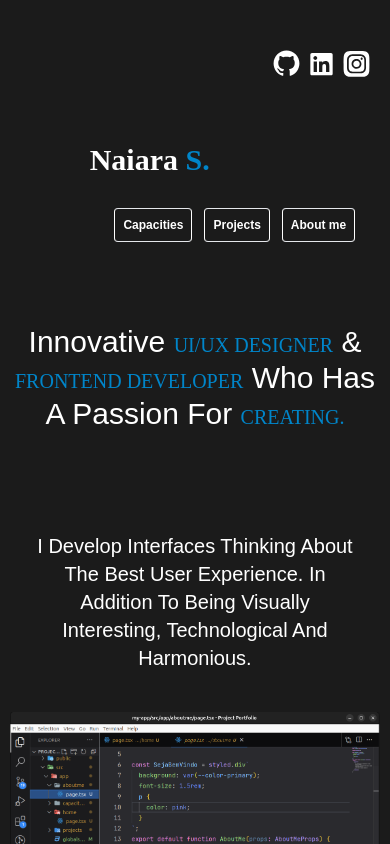
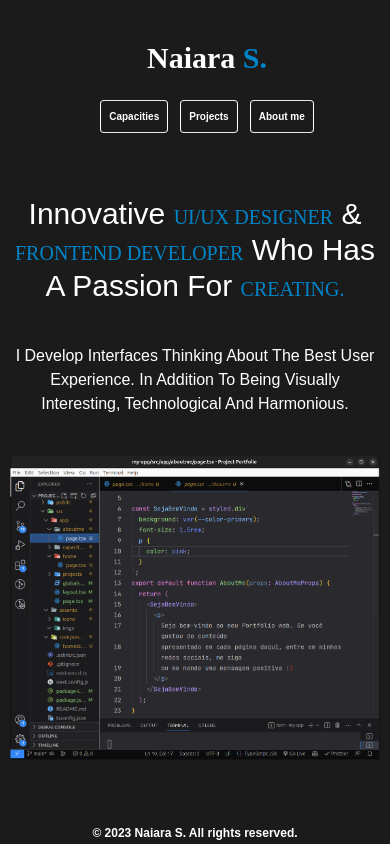
Before and after one commit to SraReaper/portfolioNaiaraS, a Next.js app: page / in a window 390 px wide. Shown: the top 844 px of the page. Built offline with nearby package versions, Linux system fonts and the light colour scheme.

Commit message:
feat: Change in responsive

```diff
--- a/src/components/Home.tsx
+++ b/src/components/Home.tsx
@@ -9,34 +9,34 @@ interface HomeProps {}
 export default function Home(props: HomeProps) {
   return (
     <header>
-      <main className="flex lg:grid lg:grid-cols-[repeat(3,1fr)] max-[552px]:grid-rows-2 max-[552px]:grid gap-[30px] pb-[20px] md:gap-0  md:justify-between flex-wrap">
+      <main className="grid grid-cols gap-6 md:grid-cols-[repeat(3, 1fr)] max-[552px]:grid-rows-2 max-[552px]:grid pb-[60px] md:pb-[0px] sm:gap-6 justify-center md:justify-normal md:gap-0">
         <Link
           href="/"
-          className="col-start-2 row-start-1 md:col-start-1 md:row-start-1 md:row-end-2 font-serif font-bold lg:text-4xl text-3xl text-secondary "
+          className=" text-center md:text-start col-start-2 row-start-0 md:col-end-1 md:row-start-1 font-serif font-bold sm:text-4xl text-3xl text-secondary "
         >
           Naiara{' '}
-          <span className="font-serif font-bold lg:text-4xl text-3xl text-primary ">
+          <span className="font-serif font-bold sm:text-4xl text-3xl text-primary ">
             S.
           </span>
         </Link>
-        <div className="flex col-start-2 lg:row-start-1 row-start-2 content-center gap-3 xl:gap-5 p-0 mx-auto">
+        <div className="flex col-start-2 md:row-start-1 row-start-2 pt-[0px] content-center gap-3 xl:gap-5 sm:p-0 md:mx-0 lg:pl-[60px] xl:pl-0 xl:mx-auto">
           <Link href="capacities">
-            <button className=" p-2 cursor-pointer lg:text-base xl:text-lg text-xs text-secondary font-bold font-sans bg-transparent border border-solid border-x-secondary rounded hover:bg-bg2 ">
+            <button className=" p-2 cursor-pointer sm:text-[12px] md:text-[14px] xl:text-base  text-[10px] text-secondary font-bold font-sans bg-transparent border border-solid border-x-secondary rounded hover:bg-bg2 ">
               Capacities
             </button>
           </Link>
           <Link href="projects">
-            <button className=" p-2 cursor-pointer lg:text-base xl:text-lg text-xs text-secondary font-bold font-sans bg-transparent border border-solid border-x-secondary rounded hover:bg-bg2 ">
+            <button className=" p-2 cursor-pointer xl:text-base md:text-[14px] sm:text-[12px] text-[10px] text-secondary font-bold font-sans bg-transparent border border-solid border-x-secondary rounded hover:bg-bg2 ">
               Projects
             </button>
           </Link>
           <Link href="aboutme">
-            <button className=" p-2 cursor-pointer lg:text-base xl:text-lg text-xs text-secondary font-bold font-sans bg-transparent border border-solid border-x-secondary rounded hover:bg-bg2 ">
+            <button className=" p-2 cursor-pointer md:text-[14px] xl:text-base sm:text-[12px] text-[10px] text-secondary font-bold font-sans bg-transparent border border-solid border-x-secondary rounded hover:bg-bg2 ">
               About me
             </button>
           </Link>
         </div>
-        <ul className="lg:ml-auto row-end-1 col-start-2 md:row-start-1 relative flex ml-auto md:col-start-3 w-max md:w-auto md:flex-col xl:p-4 p-2 xl:pb-12 pb-8 bg-transparent md:border md:border-solid border-x-secondary md:rounded gap-1 m-0 ">
+        <ul className="hidden md-block md:mx-auto lg:mx-0 lg:ml-auto col-end-3 row-start-3 md:row-start-1 relative md:flex md:ml-auto md:col-start-3 w-max md:w-auto md:flex-col xl:p-4 sm:p-2 xl:pb-12 pb-0 md:pb-8 bg-transparent md:border md:border-solid border-x-secondary md:rounded gap-1 m-0 ">
           <li>
             <a href="https://github.com/SraReaper">
               <GithubIcon />
@@ -58,62 +58,63 @@ export default function Home(props: HomeProps) {
         </ul>
       </main>
 
-      <div className="flex mt-[60px] pb-0">
+      <div className="flex mt-0 sm:mt-[10px] pb-0">
         <h1
-          className="xl:max-w-7xl lg:max-w-4xl text-center mx-auto pt-0
-         lg:text-6xl font-normal font-sans text-secondary capitalize text-3xl max-w-xl"
+          className="xl:max-w-6xl 2xl:max-w-7xl md:max-w-lg lg:max-w-3xl text-center mx-auto pt-0 xl:text-6xl
+         md:text-5xl sm:text-4xl font-normal font-sans text-secondary capitalize text-3xl max-w-xl"
         >
           Innovative{' '}
           <span
             className=" text-center mx-auto pt-0
-         lg:text-3xl xl:text-4xl font-normal font-serif text-primary uppercase text-xl max-w-xl"
+         sm:text-2xl md:text-3xl xl:text-4xl font-normal font-serif text-primary uppercase text-xl max-w-xl"
           >
             UI/UX Designer
           </span>{' '}
           &{'  '}
           <span
             className=" text-center mx-auto  pt-0
-         lg:text-3xl xl:text-4xl font-normal font-serif text-primary uppercase  text-xl max-w-xl"
+            sm:text-2xl md:text-3xl xl:text-4xl font-normal font-serif text-primary uppercase  text-xl max-w-xl"
           >
             Frontend Developer
           </span>{' '}
           who has a passion for{' '}
           <span
             className=" text-center mx-auto pt-0
-         lg:text-3xl xl:text-4xl font-normal font-serif text-primary uppercase text-xl max-w-xl"
+            sm:text-2xl xl:text-4xl md:text-3xl font-normal font-serif text-primary uppercase text-xl max-w-xl"
           >
             creating.
           </span>
         </h1>
       </div>
 
-      <div className=" lg:flex grid grid-cols-1 grid-rows-none gap-10 pt-[80px] lg:mt-[80px] mb-0 lg:pt-[20px] xl:pt-[60px]  xl:justify-start lg:max-w-max justify-center">
-        <span className="lg:bg-black w-32 h-72 md:absolute 2xl:-bottom-[170px] lg:-bottom-[170px] xl:-bottom-[170px] left-0 md:-z-10 mb-[130px] hidden lg:block"></span>
+      <div className=" lg:flex grid grid-cols-1 grid-rows-none gap-10 pt-[40px] lg:pt-[20px] lg:mt-[80px] mb-0  xl:pt-[60px]  xl:justify-start lg:max-w-max justify-center">
+        <span className="lg:bg-black w-32 h-72 md:absolute lg:-bottom-[180px] xl:-bottom-[160px] left-0 md:-z-10 mb-[130px] hidden lg:block 2xl:hidden"></span>
+        <span className="2xl:bg-black w-40 h-72 2xl:absolute 2xl:-bottom-[165px] left-0 md:-z-10 mb-[130px] hidden 2xl:block "></span>
         <img
           src="/assets/imgs/code.png"
           alt="imagem ilustrativa"
-          className="w-[800px] sm:w-[600px] col-start-1 row-start-1 justify-center mx-auto"
+          className="w-[600px] sm:w-[600px] col-start-1 row-start-1 justify-center mx-auto 2xl:relative 2xl:left-[80px] "
           width={600}
           style={{ objectFit: 'contain' }}
         />
         <div
           className="row-end-1 col-start-1
-         justify-center  pb-[0px] pt-[20px] lg:p-2 xl:relative lg:left-72"
+         justify-center pb-[0px] sm:pt-[20px] lg:p-2 xl:relative lg:left-72"
         >
-          <h2 className=" font-sans mb-0 mx-auto font-normal xl:text-3xl text-xl max-w-xs sm:max-w-lg text-center capitalize text-secondary lg:max-w-md md:text-center">
+          <h2 className=" font-sans mb-0 mx-auto font-normal xl:text-2xl text-base md:text-xl sm:max-w-xl xl:max-w-xs xl:relative xl:right-[140px] 2xl:max-w-md 2xl:right-[20px] text-center capitalize text-secondary lg:max-w-md md:text-center">
             I develop interfaces thinking about the best user experience. In
             addition to being visually interesting, technological and
             harmonious.
           </h2>
         </div>
-        <span className="absolute xl:right-[130px] xl:bottom-[35px] lg:bottom-[15px] lg:right-[60px] hidden lg:block">
+        <span className="absolute 2xl:bottom-[75px] xl:right-[40px] xl:bottom-[50px] lg:bottom-[95px] lg:right-[0px] hidden lg:block">
           <DetalheIcon />
         </span>
       </div>
 
-      <footer className="text-center bg-transparent mb-12 mb-0 xl:mt-[80px] mt-16 lg:mb-0 pt-0 lg:pb-0 lg:pt-[100px]  xl:pt-[0px]">
-        <span className="bg-bg2 w-full lg:-bottom-[390px] xl:h-[380px] h-[460px] absolute  xl:-bottom-[290px] left-0 -z-20 hidden lg:block"></span>
-        <p className=" lg:pt-[300px] lg:pb-[40px] xl:pt-[170px]  pt-[0px]  font-sans font-bold md:text-base text-xs text-secondary">
+      <footer className="text-center bg-transparent mb-12 xl:mt-[80px] mt-16 lg:mb-0 pt-0 lg:pb-0 lg:pt-[50px]  xl:pt-[0px]">
+        <span className="bg-bg2 w-full lg:-bottom-[270px] lg:h-[420px] 2xl:h-[480px] xl:h-[440px] h-[460px] absolute 2xl:-bottom-[345px] xl:-bottom-[330px] left-0 -z-20 hidden lg:block"></span>
+        <p className=" lg:pt-[0px] m-0 lg:pb-[30px] 2xl:pt-[70px] xl:pt-[40px]  pt-[0px]  font-sans font-bold md:text-base text-xs text-secondary">
           © 2023 Naiara S. All rights reserved.
         </p>
       </footer>
```
